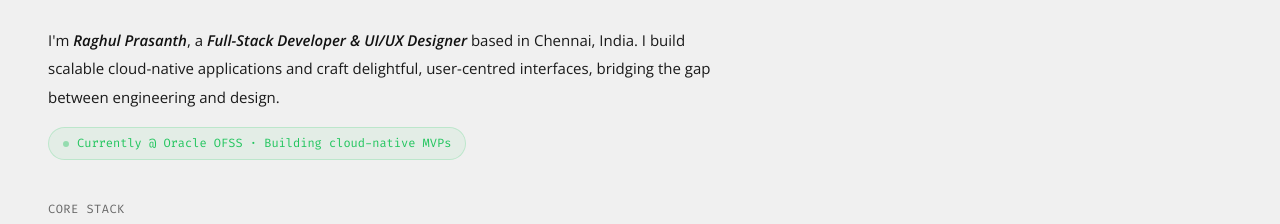
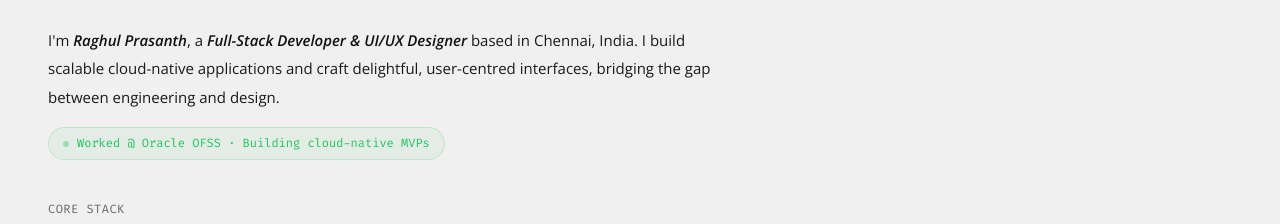
Before and after one commit to Raghul-18/Portfolio, a React (Vite) app: page / in a window 1280 px wide. Shown: the part 1160-1384 px from the top of the page. Built offline with nearby package versions, Linux system fonts and the light colour scheme.

Commit message:
Update App.jsx

```diff
--- a/src/App.jsx
+++ b/src/App.jsx
@@ -2673,7 +2673,7 @@ export default function Portfolio() {
             </p>
             <div style={{ display:"inline-flex", alignItems:"center", gap:8, background: dark?"rgba(34,197,94,0.08)":"rgba(34,197,94,0.06)", border:"1px solid rgba(34,197,94,0.2)", borderRadius:50, padding:"6px 14px", marginTop:16 }}>
               <span style={{ width:6, height:6, borderRadius:"50%", background:"#22c55e", animation:"pulse 2s infinite", flexShrink:0 }} />
-              <span style={{ fontSize:12, color:"#22c55e", fontFamily:"'Fira Code',monospace" }}>Currently @ Oracle OFSS · Building cloud-native MVPs</span>
+              <span style={{ fontSize:12, color:"#22c55e", fontFamily:"'Fira Code',monospace" }}>Worked @ Oracle OFSS · Building cloud-native MVPs</span>
             </div>
           </div>
         </FadeIn>
@@ -2746,7 +2746,7 @@ export default function Portfolio() {
                         <div style={{ display:"flex", alignItems:"center", gap:8, flexWrap:"wrap", marginBottom:4 }}>
                           <span style={{ fontWeight:700, fontSize:15, color:"var(--white)", fontFamily:"'Fira Code',monospace" }}>{w.company}</span>
                           <span style={{ fontSize:11, background: dark?"rgba(255,255,255,0.05)":"rgba(0,0,0,0.05)", border: dark?"1px solid rgba(255,255,255,0.08)":"1px solid rgba(0,0,0,0.08)", borderRadius:50, padding:"2px 8px", color:"var(--mid)", fontFamily:"'Fira Code',monospace" }}>{w.type}</span>
-                          {wi === 0 && <span style={{ fontSize:11, background:"rgba(34,197,94,0.1)", border:"1px solid rgba(34,197,94,0.2)", borderRadius:50, padding:"2px 8px", color:"#22c55e", fontFamily:"'Fira Code',monospace" }}>● Current</span>}
+                          {wi === 0 && <span style={{ fontSize:11, background:"rgba(34,197,94,0.1)", border:"1px solid rgba(34,197,94,0.2)", borderRadius:50, padding:"2px 8px", color:"#22c55e", fontFamily:"'Fira Code',monospace" }}>● Recent</span>}
                         </div>
                         <div style={{ fontSize:13, color:"var(--mid)", marginBottom:2 }}>{w.role}</div>
                         <div style={{ fontSize:11, color:"var(--mid)", opacity:0.7 }}>{w.location}</div>
```
